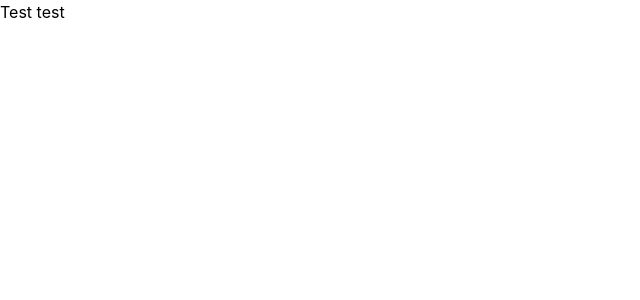
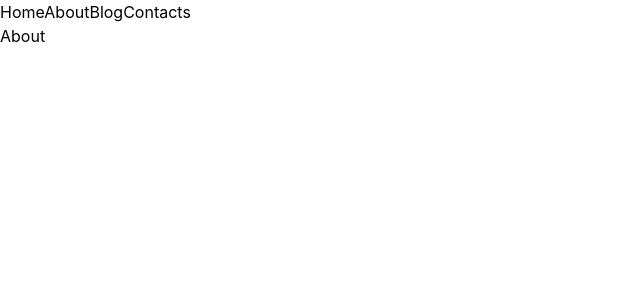
Before and after one commit to Recoded-Spark-Turkey-2022/The-Incredibles, a React (Create React App) app: page /about in a window 1280 px wide. Shown: the top 300 px of the page, without its empty margins (0-640 px from the left). Built offline with nearby package versions, Linux system fonts and the light colour scheme.

Commit message:
the main structure

```diff
--- a/package.json
+++ b/package.json
@@ -11,6 +11,7 @@
     "react": "^18.2.0",
     "react-dom": "^18.2.0",
     "react-redux": "^8.0.1",
+    "react-router-dom": "^6.5.0",
     "react-scripts": "5.0.1",
     "web-vitals": "^2.1.0"
   },
--- a/src/App.jsx
+++ b/src/App.jsx
@@ -1,10 +1,21 @@
 import React from 'react';
-
+import {Routes, Route} from 'react-router-dom'
+import About from './components/About';
+import Blog from './components/Blog';
+import Contacts from './components/Contacts';
+import Home from './components/Home';
+import Navbar from './components/Navbar';
 
 function App() {
   return (
     <div className="App">
-     <h1>Test test</h1>
+     <Navbar/>
+     <Routes>
+      <Route path='/' element={<Home/>} />
+      <Route path='/about' element={<About/>} />
+      <Route path='/blog' element={<Blog/>} />
+      <Route path='/contacts' element={<Contacts/>} />
+     </Routes>
     </div>
   );
 }
--- /dev/null
+++ b/src/components/About.jsx
@@ -0,0 +1,9 @@
+import React from 'react'
+
+function About() {
+  return (
+    <div>About</div>
+  )
+}
+
+export default About
--- /dev/null
+++ b/src/components/Blog.jsx
@@ -0,0 +1,9 @@
+import React from 'react'
+
+function Blog() {
+  return (
+    <div>Blog</div>
+  )
+}
+
+export default Blog
--- /dev/null
+++ b/src/components/Contacts.jsx
@@ -0,0 +1,9 @@
+import React from 'react'
+
+function Contacts() {
+  return (
+    <div>Contacts</div>
+  )
+}
+
+export default Contacts
--- /dev/null
+++ b/src/components/Home.jsx
@@ -0,0 +1,9 @@
+import React from 'react'
+
+function Home() {
+  return (
+    <div>Home</div>
+  )
+}
+
+export default Home
--- /dev/null
+++ b/src/components/Navbar.jsx
@@ -0,0 +1,15 @@
+import React from 'react'
+import { Link } from 'react-router-dom'
+
+function Navbar() {
+  return (
+    <div>
+        <Link to='/'>Home</Link>
+        <Link to='/about'>About</Link>
+        <Link to='/blog'>Blog</Link>
+        <Link to='/contacts'>Contacts</Link>
+    </div>
+  )
+}
+
+export default Navbar
--- a/src/index.jsx
+++ b/src/index.jsx
@@ -1,5 +1,6 @@
 import React from 'react';
 import { createRoot } from 'react-dom/client';
+import { BrowserRouter } from 'react-router-dom';
 import App from './App';
 import './index.css';
 
@@ -7,7 +8,8 @@ const container = document.getElementById('root');
 const root = createRoot(container);
 
 root.render(
-
-      <App />
+<BrowserRouter>
+<App />
+</BrowserRouter>
 
 );
```
Also changed, not shown: 2 other files (tests, documents, lock files or other folders).
